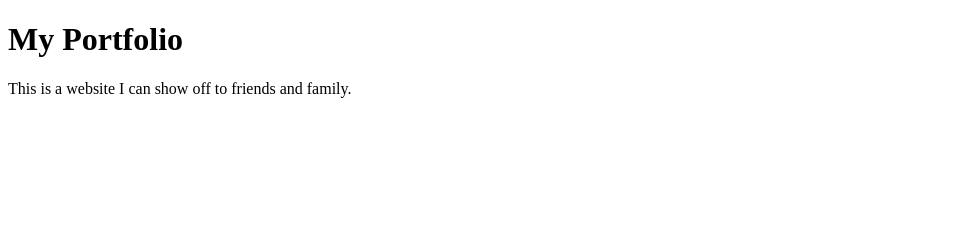
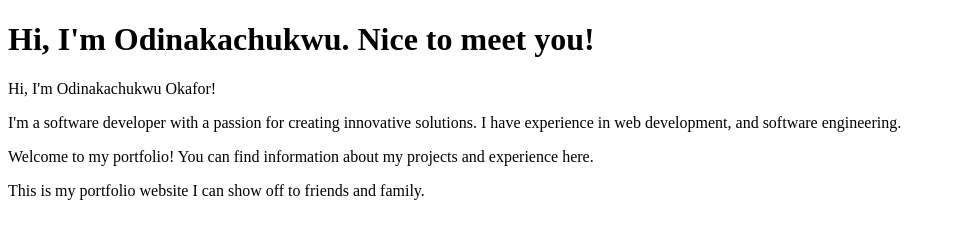
Before and after one commit to Pi-Infinity-Space/my-portfolio, a plain HTML site: page index.html in a window 1280 px wide. Shown: the whole page, without its empty margins (0-956 px from the left). Drawn offline with Linux system fonts and the light colour scheme.

Commit message:
I added some details to the page

```diff
--- a/index.html
+++ b/index.html
@@ -1,10 +1,13 @@
 <!DOCTYPE html>
 <html>
 	<head>
-		<title>My Portfolio</title>
+		<title>Odinakachukwu's Portfolio</title>
 	</head>
 	<body>
-		<h1>My Portfolio</h1>
-		<p>This is a website I can show off to friends and family.</p>
+		<h1>Hi, I'm Odinakachukwu. Nice to meet you!</h1>
+        <p>Hi, I'm Odinakachukwu Okafor!</p>
+        <p>I'm a software developer with a passion for creating innovative solutions. I have experience in web development, and software engineering.</p>
+        <p>Welcome to my portfolio! You can find information about my projects and experience here.</p>
+		<p>This is my portfolio website I can show off to friends and family.</p>
 	</body>
 </html>
```
